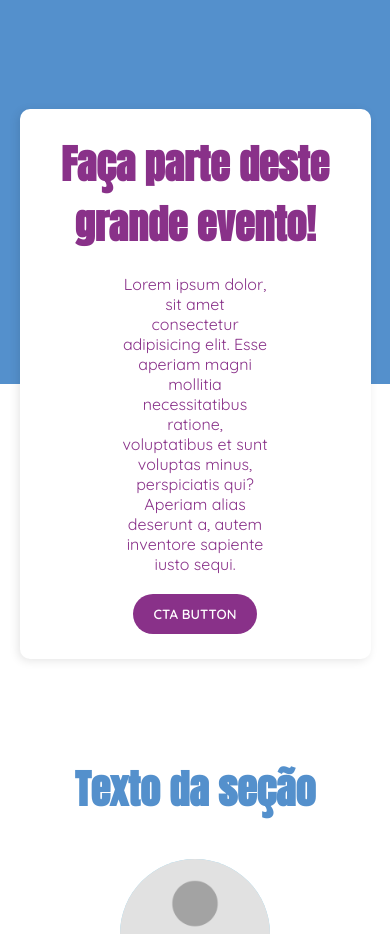
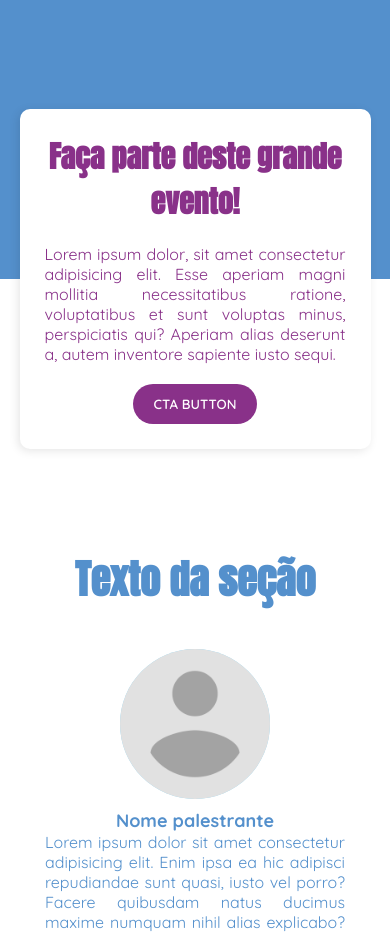
Before and after one commit to pedrohhcunha/congresso, a Next.js app: page / in a window 390 px wide. Shown: the part 4780-5714 px from the top of the page. Built offline with nearby package versions, Linux system fonts and the light colour scheme.

Commit message:
Tornando section de participe

```diff
--- a/styles/Participe.module.scss
+++ b/styles/Participe.module.scss
@@ -27,4 +27,15 @@
         color: var(--purple);
         margin-bottom: 20px;
     }
+
+    @media screen and (max-width: 1100px) {
+
+        .titulo{
+            font-size: 30px;
+        }
+        .p{
+            width: 100%;
+            text-align: justify;
+        }
+    }
 }
```
